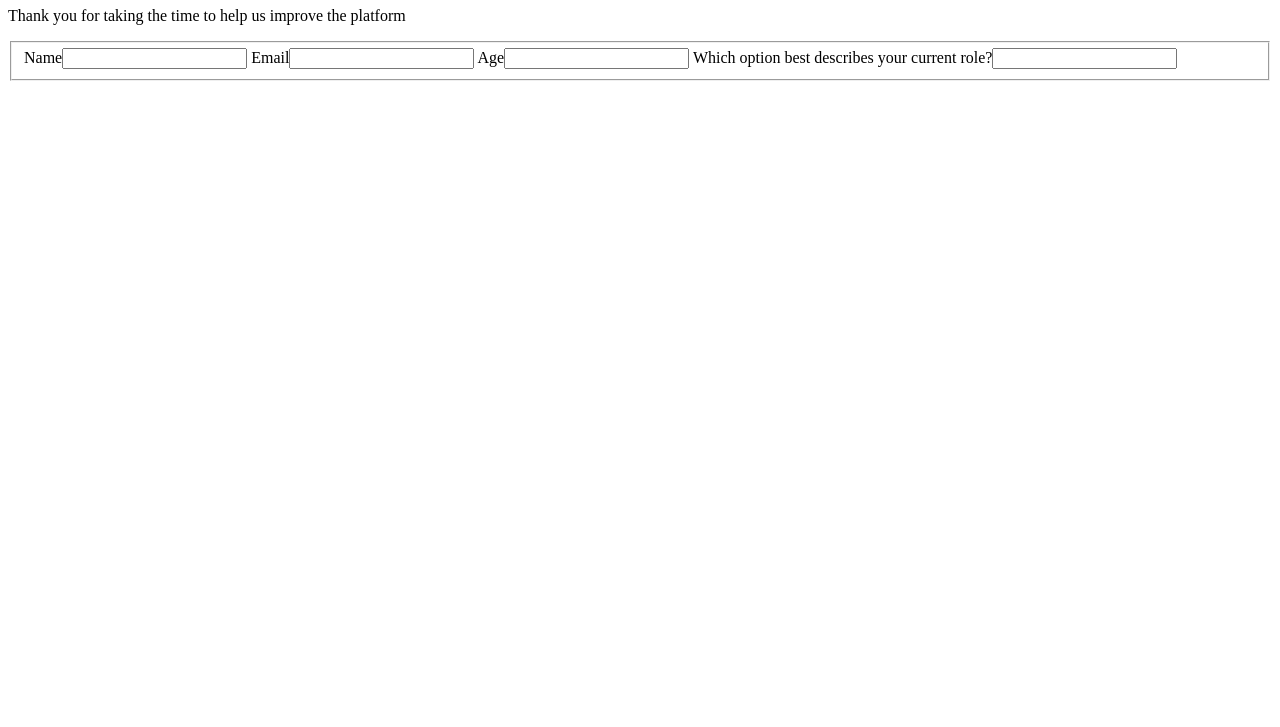
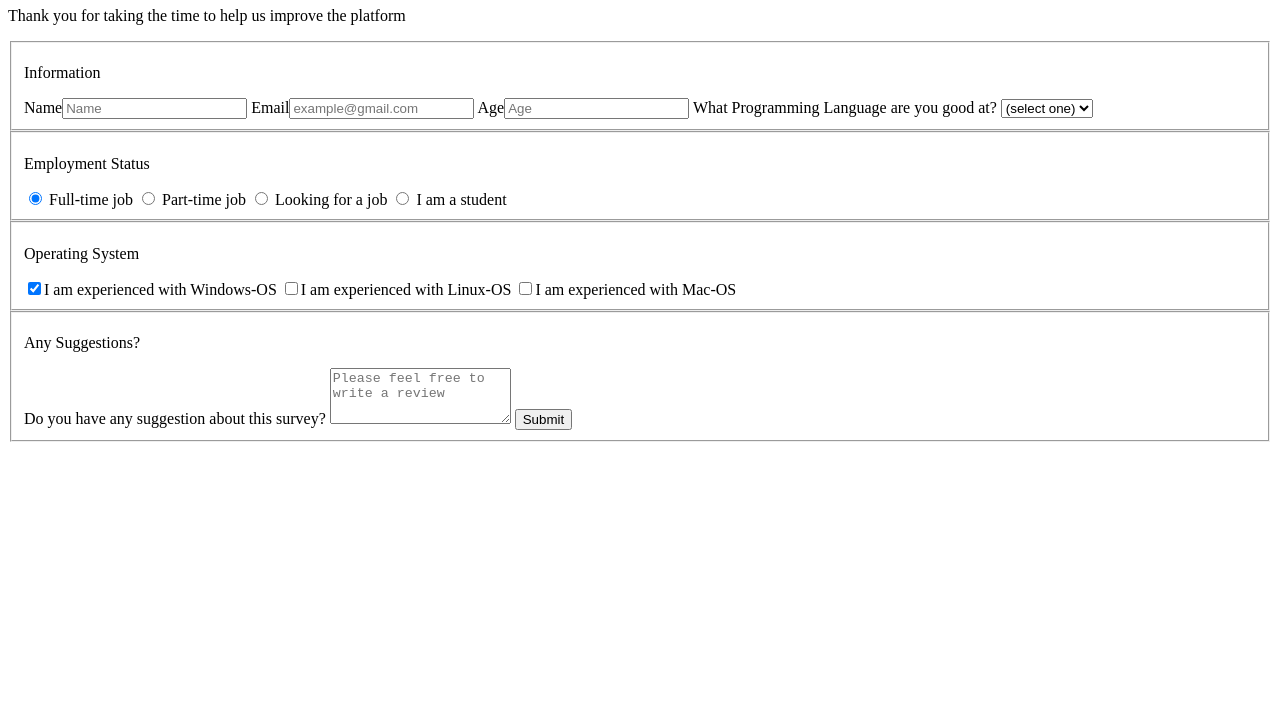
Before and after one commit to JohndoeDelaCruz/freeCodeCamp-CSS-Exercises-5Projects, a plain HTML site: page prj01_surveyform/index.html in a window 1280 px wide. Shown: the part 73-800 px from the top of the page. Drawn offline with Linux system fonts and the light colour scheme.

Commit message:
Added, no css yet

```diff
--- a/prj01_surveyform/index.html
+++ b/prj01_surveyform/index.html
@@ -3,17 +3,47 @@
 <head>
     <meta charset="UTF-8">
     <meta name="viewport" content="width=device-width, initial-scale=1.0">
-    <title>freeCodeCamp Survey Form</title>
+    <title>Project Survey Form</title>
 </head>
 <body>
-    <h1>freeCodeCAmp Survey Form</h1>
+    <h1>Survey Form</h1>
     <p id="description">Thank you for taking the time to help us improve the platform</p>
     <form id="survey-form">
         <fieldset>
-            <label for="name">Name<input id="name" name="name" type="text" required></label>
-            <label for="email">Email<input type="text"></label>
-            <label for="">Age<input type="text"></label>
-            <label for="">Which option best describes your current role?<input type="text"></label>
+            <p>Information</p>
+            <label for="name-label">Name<input id="name" placeholder="Name" type="text" required></label>
+            <label for="email-label">Email<input id="email" placeholder="example@gmail.com" type="text" required></label>
+            <label for="number-label">Age<input id="number" placeholder="Age" type="text" min="0" max="100" required></label>
+            <label for="dropdown">What Programming Language are you good at?
+                <select name="dropdown" id="dropdown">
+                    <option value="">(select one)</option>
+                    <option value="1">Python</option>
+                    <option value="2">C#</option>
+                    <option value="3">PHP</option>
+                    <option value="4">Java Script</option>
+                    <option value="5">C++</option>
+                    <option value="6">Java</option>
+                </select>
+            </label>
+        </fieldset>
+        <fieldset>
+            <p>Employment Status</p>
+            <label for="employment-fulltime"><input id="employment-fulltime" type="radio" name="employment-type" class="radio-inline" value="employed" checked /> Full-time job</label>
+            <label for="employment-parttime"><input id="employment-parttime" type="radio" name="employment-type" class="radio-inline" value="freelancer" /> Part-time job</label>
+            <label for="employment-lookingjob"><input id="employment-lookingjob" type="radio" name="employment-type" class="radio-inline" value="applier" /> Looking for a job</label>
+            <label for="employment-student"><input id="employment-student" type="radio" name="employment-type" class="radio-inline" value="unemployed" /> I am a student</label>
+        </fieldset>
+        <fieldset>
+            <p>Operating System</p>
+            <label for="operating-windows"><input id="operating-windows" type="checkbox" name="operation-type" value="windows-os" checked>I am experienced with Windows-OS</label>
+            <label for="operating-linux"><input id="operating-linux" type="checkbox" name="operation-type" value="linux-os">I am experienced with Linux-OS</label>
+            <label for="operating-mac"><input id="operating-mac" type="checkbox" name="operation-type" value="mac-os">I am experienced with Mac-OS</label>
+        </fieldset>
+        <fieldset>
+            <p>Any Suggestions?</p>
+            <label id="comments-label">Do you have any suggestion about this survey?</label>
+            <textarea style="height:50px;" class="form" placeholder="Please feel free to write a review"></textarea>
+            <input id="submit" type="submit" class="form">
         </fieldset>
     </form>
 </body>
```
